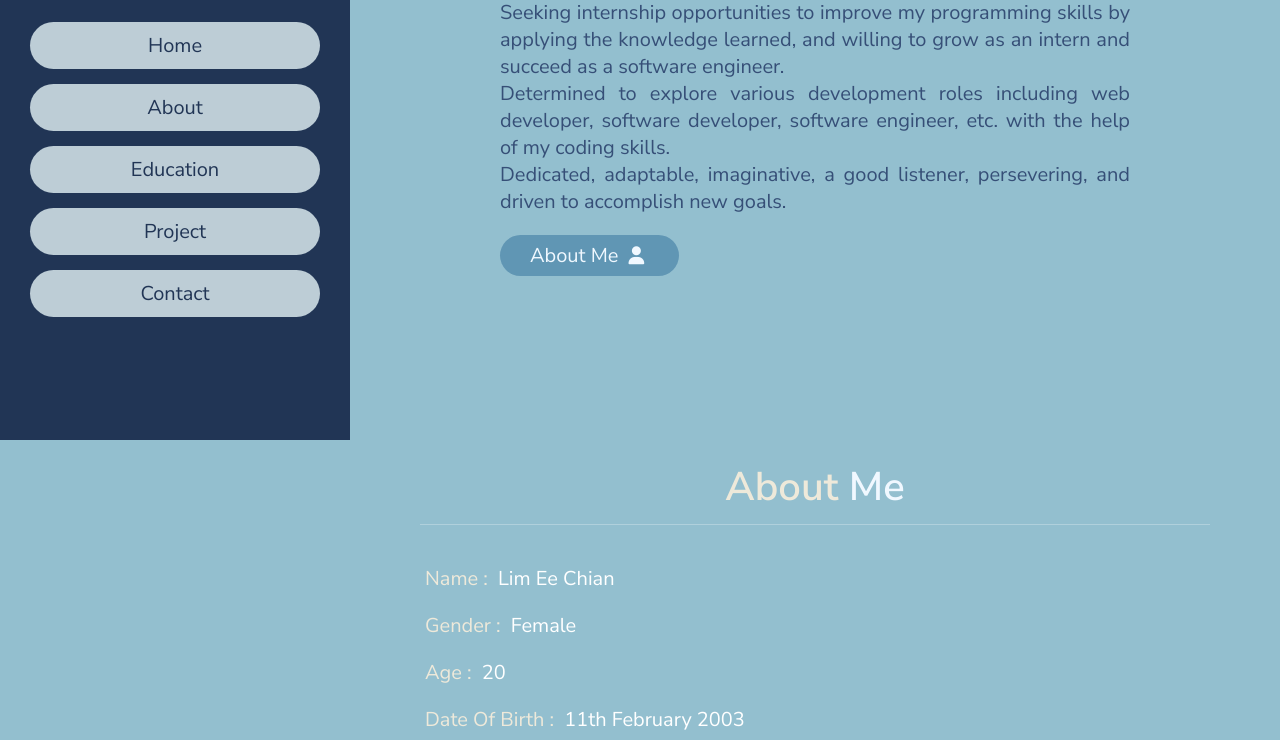
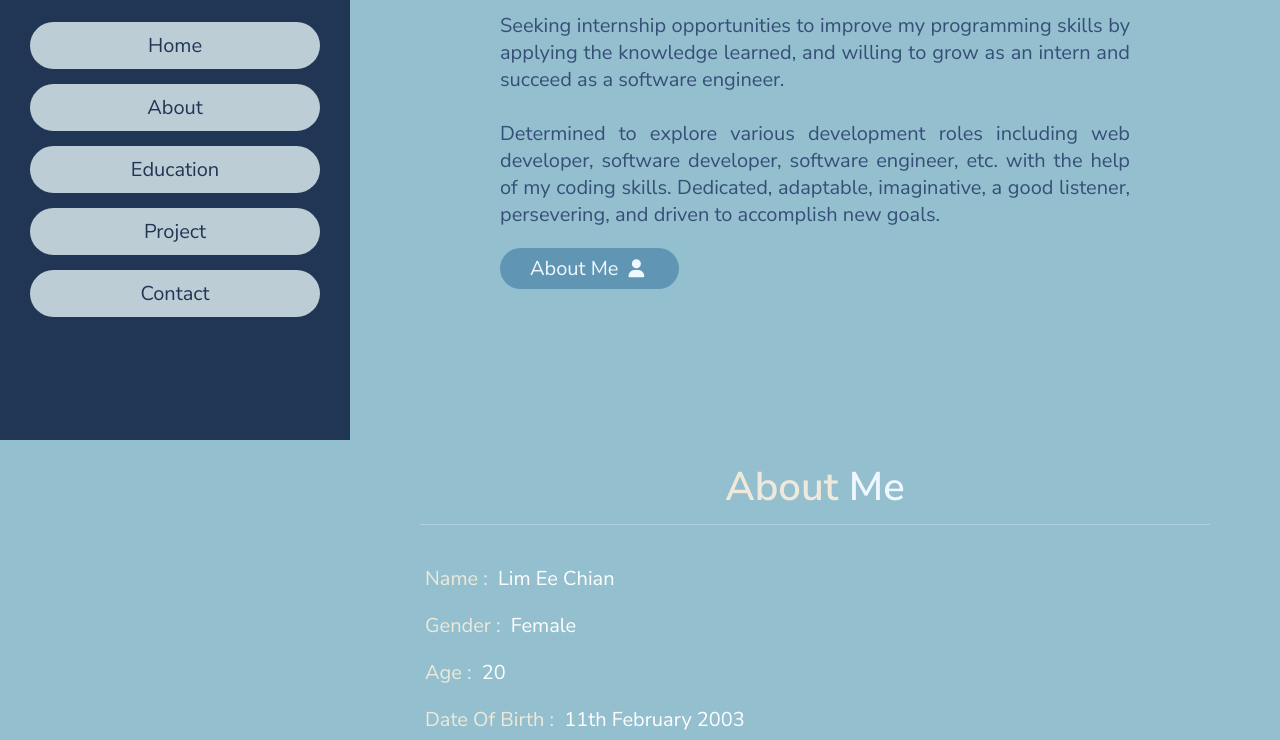
Before and after one commit to limeechian/MyPortfolio, a plain HTML site: page index.html in a window 1280 px wide. Shown: the part 360-1100 px from the top of the page. Drawn offline with nearby package versions, Linux system fonts and the light colour scheme.

Commit message:
changeHome

```diff
--- a/index.html
+++ b/index.html
@@ -45,10 +45,10 @@
 <section class="home" id="home">  <!-- type section.home + tab -->
     <h3>Hi There ~</h3>
     <h1>I'm <span>Lim Ee Chian</span></h1>
-    <p>A sophomore undergraduate student majoring in Software Engineering, with valuable experience in command-line interface programming, data analysis, and web development.
-    <br>Seeking internship opportunities to improve my programming skills by applying the knowledge learned, and willing to grow as an intern and succeed as a software engineer.
-    <br>Determined to explore various development roles including web developer, software developer, software engineer, etc. with the help of my coding skills.
-    <br>Dedicated, adaptable, imaginative, a good listener, persevering, and driven to accomplish new goals.</p>
+    <p>A sophomore undergraduate student majoring in Software Engineering, with valuable experience in command-line interface programming and web development.
+    <br><br>Seeking internship opportunities to improve my programming skills by applying the knowledge learned, and willing to grow as an intern and succeed as a software engineer.
+    <br><br>Determined to explore various development roles including web developer, software developer, software engineer, etc. with the help of my coding skills.
+    Dedicated, adaptable, imaginative, a good listener, persevering, and driven to accomplish new goals.</p>
     <a href="#about"><button class="btn">About Me <i class="fas fa-user"></i></button></a>  <!-- type i.fas.fa-user + tab -->
 </section>
 <!-- home section ends -->
```
